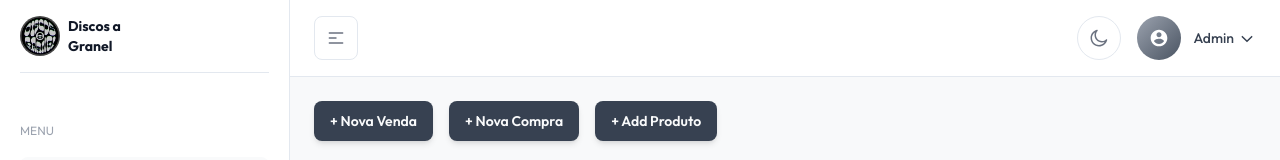
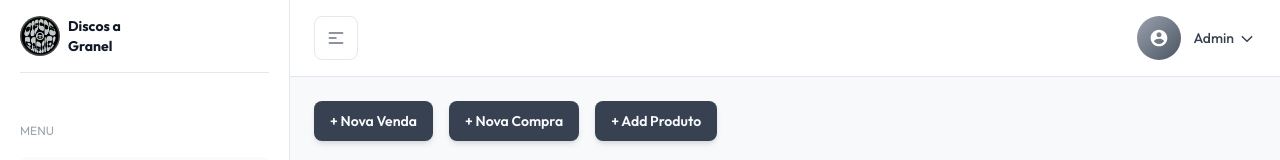
Before and after one commit to ec-univesp/admin-loja-disco, a Next.js app: page / in a window 1280 px wide. Shown: the top 160 px of the page. Built offline with nearby package versions, Linux system fonts and the light colour scheme.

Commit message:
apagado botão dark mode

```diff
--- a/src/shared/components/layout/AppHeader.tsx
+++ b/src/shared/components/layout/AppHeader.tsx
@@ -96,9 +96,10 @@ const AppHeader: React.FC = () => {
           } shadow-theme-md w-full items-center justify-between gap-4 px-5 py-4 lg:flex lg:justify-end lg:px-0 lg:shadow-none`}
         >
           <div className="2xsm:gap-3 flex items-center gap-2">
-            {/* <!-- Dark Mode Toggler --> */}
-            <ThemeToggleButton />
-            {/* <!-- Dark Mode Toggler --> */}
+
+           {/*<ThemeToggleButton />*/}
+
+
 
           </div>
           {/* <!-- User Area --> */}
```
